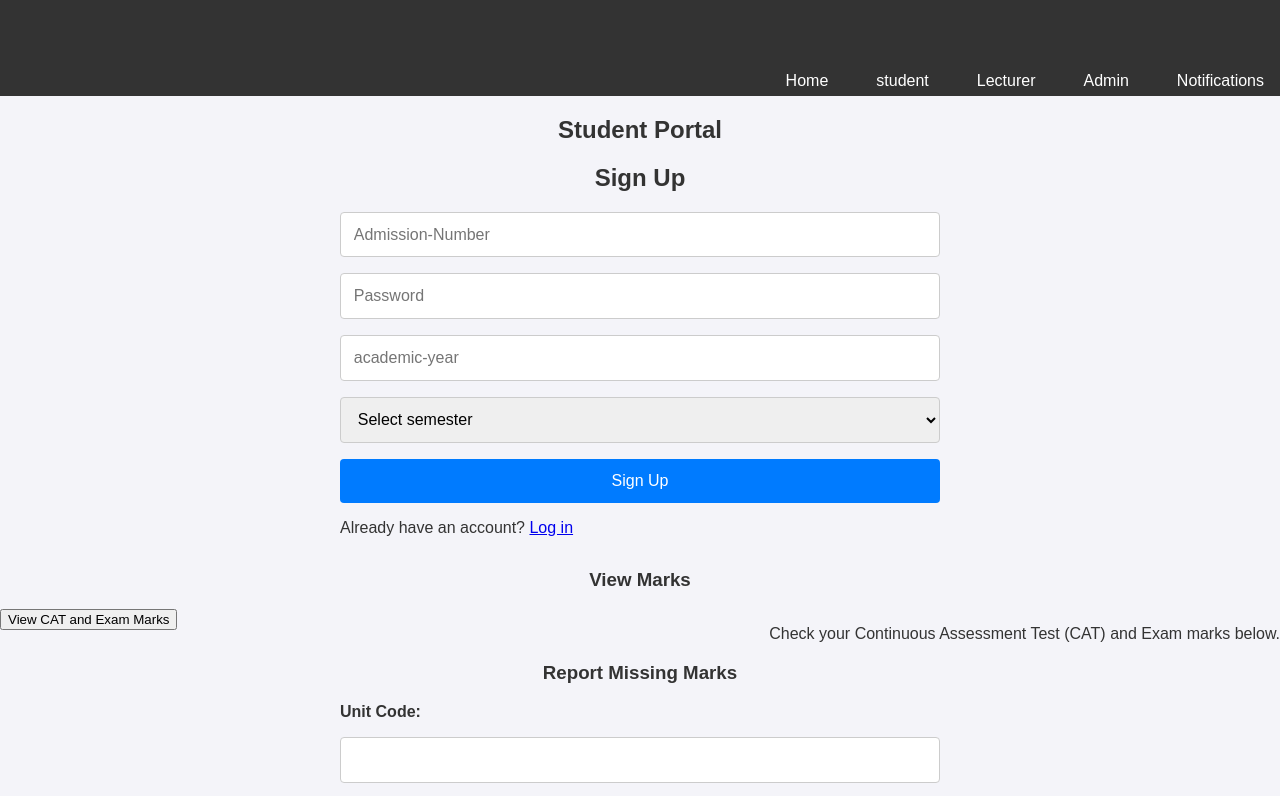
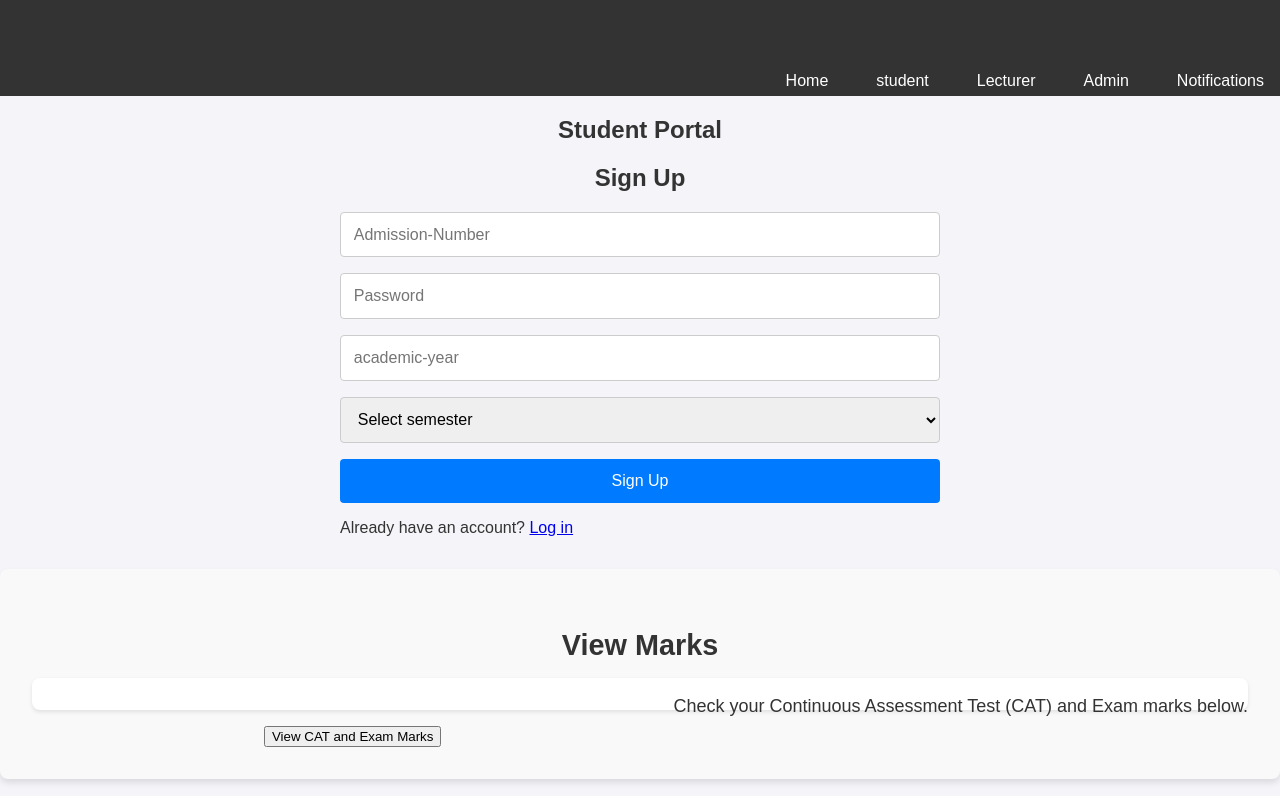
Before and after one commit to PrincessOkaroni/FINAL-PROJECT, a plain HTML site: page student.html in a window 1280 px wide. Shown: the top 796 px of the page. Drawn offline with Linux system fonts and the light colour scheme.

Commit message:
styled the marks section

```diff
--- a/css/styles.css
+++ b/css/styles.css
@@ -132,3 +132,32 @@ form button:hover {
   color: green;
   cursor: pointer;
 }
+
+#marks {
+  background-color: #f9f9f9;
+  padding: 2rem;
+  border-radius: 8px;
+  box-shadow: 0 4px 6px rgba(0, 0, 0, 0.1);
+  margin-bottom: 2rem;
+  text-align: center;
+}
+
+#marks h3 {
+  font-size: 1.8rem;
+  margin-bottom: 1rem;
+  color: #333;
+}
+
+#marks p {
+  color: #333;
+  text-align: center;
+  font-size: large;
+}
+
+.marks-container {
+  background-color: #fff;
+  padding: 1rem;
+  border-radius: 8px;
+  box-shadow: 0 2px 4px rgba(0, 0, 0, 0.1);
+  margin-bottom: 1rem;
+}
```
